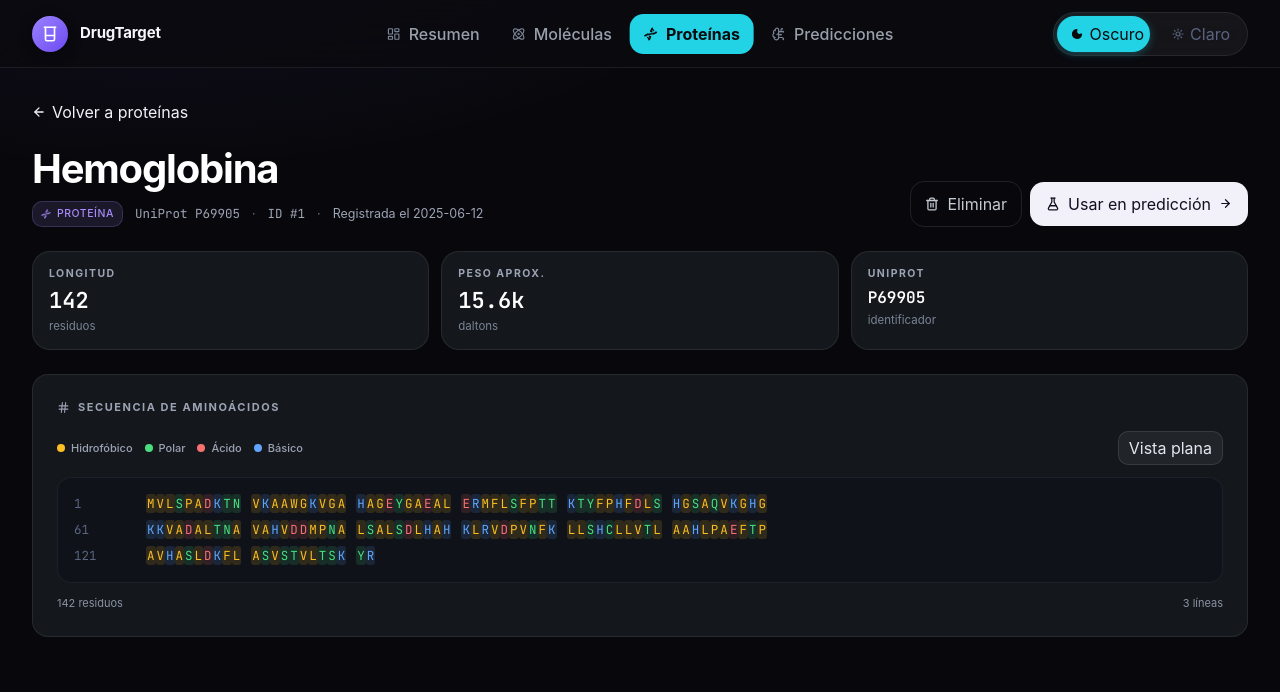
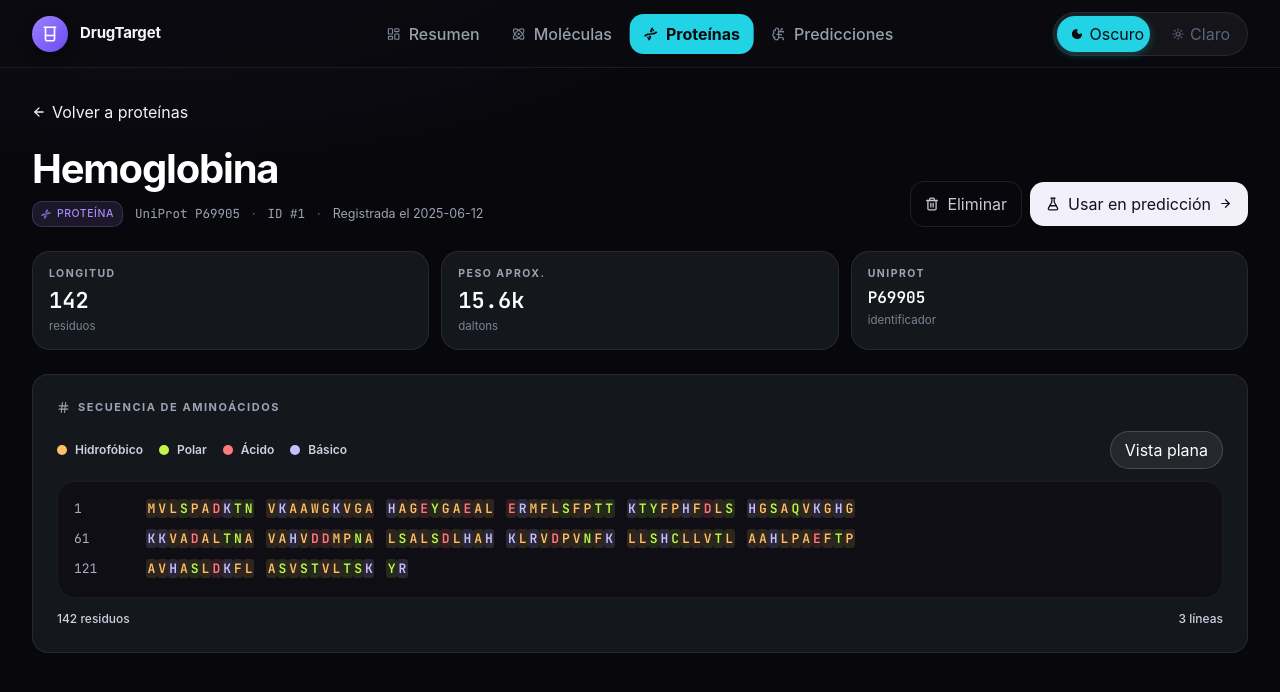
Before and after one commit to E-SalazarDev/drugtarget, a React (Vite) app in the folder frontend/: page /app/proteins/1 in a window 1280 px wide. Shown: the top 692 px of the page. Built offline with nearby package versions, Linux system fonts and the light colour scheme.

Commit message:
style: sequence viewer with token colors and better legibility

```diff
--- a/frontend/src/features/proteins/components/ProteinSequenceViewer.jsx
+++ b/frontend/src/features/proteins/components/ProteinSequenceViewer.jsx
@@ -1,5 +1,4 @@
 import { useMemo, useState } from "react";
-import { useTheme } from "../../../providers/ThemeProvider";
 
 /**
  * ProteinSequenceViewer
@@ -10,15 +9,11 @@ import { useTheme } from "../../../providers/ThemeProvider";
  *  - Colores por tipo de aminoácido (categorías químicas)
  *  - Toggle entre vista coloreada y vista plana
  *
- * Categorías de aminoácidos:
- *  - Hidrofóbicos (amarillo)
- *  - Polares (verde)
- *  - Ácidos (rojo)
- *  - Básicos (azul)
- *  - Especiales (gris)
+ * Categorías:
+ *  - Hidrofóbicos (ámbar)  - Polares (lima)
+ *  - Ácidos (rojo)         - Básicos (lavanda)
  */
 
-// Categorías de aminoácidos por propiedad química
 const AA_CATEGORIES = {
   // Hidrofóbicos — cadena lateral apolar
   A: "hydrophobic", V: "hydrophobic", L: "hydrophobic", I: "hydrophobic",
@@ -32,20 +27,13 @@ const AA_CATEGORIES = {
   K: "basic", R: "basic", H: "basic",
 };
 
-const CATEGORY_STYLES_DARK = {
-  hydrophobic: { color: "#FBBF24", bg: "rgba(251, 191, 36, 0.14)" },
-  polar:       { color: "#4ADE80", bg: "rgba(74, 222, 128, 0.14)" },
-  acidic:      { color: "#F87171", bg: "rgba(248, 113, 113, 0.14)" },
-  basic:       { color: "#60A5FA", bg: "rgba(96, 165, 250, 0.14)" },
-  default:     { color: "#9CA3B4", bg: "rgba(156, 163, 180, 0.10)" },
-};
-
-const CATEGORY_STYLES_LIGHT = {
-  hydrophobic: { color: "#92400E", bg: "rgba(217, 119, 6, 0.10)" },
-  polar:       { color: "#166534", bg: "rgba(22, 101, 52, 0.10)" },
-  acidic:      { color: "#991B1B", bg: "rgba(153, 27, 27, 0.10)" },
-  basic:       { color: "#1E40AF", bg: "rgba(30, 64, 175, 0.10)" },
-  default:     { color: "#4A5170", bg: "rgba(74, 81, 112, 0.06)" },
+// Todos los colores salen de tokens.css, así funcionan en claro y oscuro
+const CATEGORY_STYLES = {
+  hydrophobic: { color: "var(--accent-warning)", bg: "var(--accent-warning-soft)" },
+  polar:       { color: "var(--accent-success)", bg: "var(--accent-success-soft)" },
+  acidic:      { color: "var(--accent-danger)",  bg: "var(--accent-danger-soft)" },
+  basic:       { color: "var(--accent-cyan)",    bg: "var(--accent-cyan-soft)" },
+  default:     { color: "var(--text-secondary)", bg: "var(--icon-box-bg)" },
 };
 
 const LEGEND = [
@@ -55,20 +43,8 @@ const LEGEND = [
   { key: "basic", label: "Básico" },
 ];
 
-export default function ProteinSequenceViewer({ sequence, linesPerBlock = 60 }) {
-  const { theme } = useTheme();
-  const isDark = theme === "dark";
+export default function ProteinSequenceViewer({ sequence = "", linesPerBlock = 60 }) {
   const [colored, setColored] = useState(true);
-
-  const categoryStyles = isDark ? CATEGORY_STYLES_DARK : CATEGORY_STYLES_LIGHT;
-
-  // Colores base
-  const blockBg = isDark ? "#0F1219" : "#F5F7FA";
-  const blockBorder = isDark
-    ? "rgba(255, 255, 255, 0.06)"
-    : "rgba(14, 19, 48, 0.08)";
-  const numberColor = isDark ? "#5A6480" : "#8A93A4";
-  const plainAAColor = isDark ? "#E2E6EE" : "#1F2540";
 
   // Partimos la secuencia en líneas de `linesPerBlock` caracteres
   const lines = useMemo(() => {
@@ -85,39 +61,32 @@ export default function ProteinSequenceViewer({ sequence, linesPerBlock = 60 })
 
   return (
     <div>
-      {/* Header con toggle + leyenda */}
+      {/* Header con leyenda + toggle */}
       <div className="mb-3 flex flex-wrap items-center justify-between gap-3">
-        <div className="flex flex-wrap items-center gap-3">
-          {LEGEND.map((item) => {
-            const style = categoryStyles[item.key];
-            return (
+        <div className="flex flex-wrap items-center gap-4">
+          {LEGEND.map((item) => (
             <span
               key={item.key}
-                className="flex items-center gap-1.5 text-[11px] font-medium"
-                style={{ color: isDark ? "#9CA3B4" : "#4A5170" }}
+              className="flex items-center gap-2 text-[12px] font-semibold"
+              style={{ color: "var(--text-secondary)" }}
             >
               <span
-                  className="h-2 w-2 rounded-sm"
-                  style={{ background: style.color }}
+                className="h-2.5 w-2.5 rounded-sm"
+                style={{ background: CATEGORY_STYLES[item.key].color }}
               />
               {item.label}
             </span>
-            );
-          })}
+          ))}
         </div>
 
         <button
           type="button"
           onClick={() => setColored((c) => !c)}
-          className="rounded-md px-2.5 py-1 text-[11px] font-medium transition-colors"
+          className="rounded-full px-3.5 py-1.5 text-[12px] font-semibold transition-colors hover:bg-(--hover-overlay)"
           style={{
-            background: isDark
-              ? "rgba(255, 255, 255, 0.06)"
-              : "rgba(14, 19, 48, 0.05)",
-            color: isDark ? "#E2E6EE" : "#2E3550",
-            border: `1px solid ${
-              isDark ? "rgba(255, 255, 255, 0.10)" : "rgba(14, 19, 48, 0.08)"
-            }`,
+            background: "var(--icon-box-bg)",
+            color: "var(--link)",
+            border: "1px solid var(--icon-box-border)",
           }}
         >
           {colored ? "Vista plana" : "Vista coloreada"}
@@ -126,19 +95,19 @@ export default function ProteinSequenceViewer({ sequence, linesPerBlock = 60 })
 
       {/* Secuencia */}
       <div
-        className="overflow-x-auto rounded-lg p-4"
+        className="overflow-x-auto rounded-xl p-4"
         style={{
-          background: blockBg,
-          border: `1px solid ${blockBorder}`,
+          background: "var(--surface-3)",
+          border: "1px solid var(--row-border)",
         }}
       >
-        <div className="space-y-1.5 font-mono text-[12.5px] leading-[1.6]">
+        <div className="space-y-2 font-mono text-[13px] leading-[1.7]">
           {lines.map((line, idx) => (
             <div key={idx} className="flex gap-4">
               {/* Número de línea */}
               <span
                 className="shrink-0 select-none tabular-nums"
-                style={{ color: numberColor, minWidth: 56 }}
+                style={{ color: "var(--text-tertiary)", minWidth: 56 }}
               >
                 {(line.start + 1).toString().padStart(4, " ")}
               </span>
@@ -146,21 +115,18 @@ export default function ProteinSequenceViewer({ sequence, linesPerBlock = 60 })
               {/* Aminoácidos — agrupados en bloques de 10 */}
               <span className="break-all">
                 {line.text.match(/.{1,10}/g)?.map((group, gi) => (
-                  <span key={gi} className="mr-2.5 inline-block">
+                  <span key={gi} className="mr-3 inline-block">
                     {group.split("").map((aa, ai) => {
-                      const category = AA_CATEGORIES[aa] || "default";
-                      const style = categoryStyles[category];
-
                       if (!colored) {
                         return (
-                          <span
-                            key={ai}
-                            style={{ color: plainAAColor }}
-                          >
+                          <span key={ai} style={{ color: "var(--text-primary)" }}>
                             {aa}
                           </span>
                         );
                       }
+
+                      const style =
+                        CATEGORY_STYLES[AA_CATEGORIES[aa] || "default"];
 
                       return (
                         <span
@@ -169,7 +135,8 @@ export default function ProteinSequenceViewer({ sequence, linesPerBlock = 60 })
                             color: style.color,
                             background: style.bg,
                             borderRadius: 3,
-                            padding: "1px 1px",
+                            padding: "1px 1.5px",
+                            fontWeight: 600,
                           }}
                         >
                           {aa}
@@ -185,13 +152,12 @@ export default function ProteinSequenceViewer({ sequence, linesPerBlock = 60 })
       </div>
 
       {/* Pie de info */}
-      <div className="mt-3 flex items-center justify-between text-[11px]">
-        <span style={{ color: isDark ? "#8A93A4" : "#5A6480" }}>
-          {sequence.length} residuos
-        </span>
-        <span style={{ color: isDark ? "#8A93A4" : "#5A6480" }}>
-          {lines.length} líneas
-        </span>
+      <div
+        className="mt-3 flex items-center justify-between text-[12px] font-medium"
+        style={{ color: "var(--text-secondary)" }}
+      >
+        <span>{sequence.length} residuos</span>
+        <span>{lines.length} líneas</span>
       </div>
     </div>
   );
```
Lines whose indentation alone changed are shown as unchanged.
